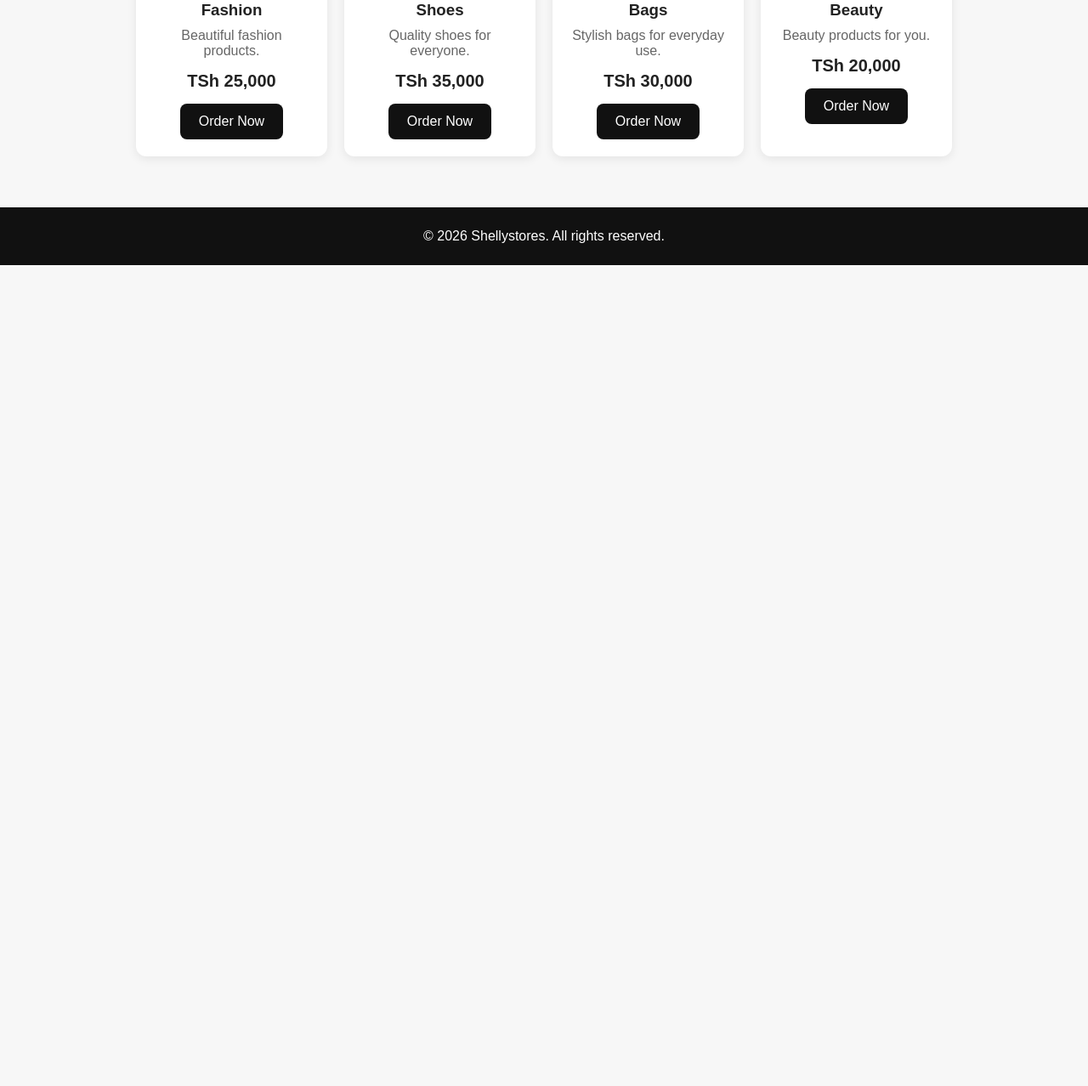
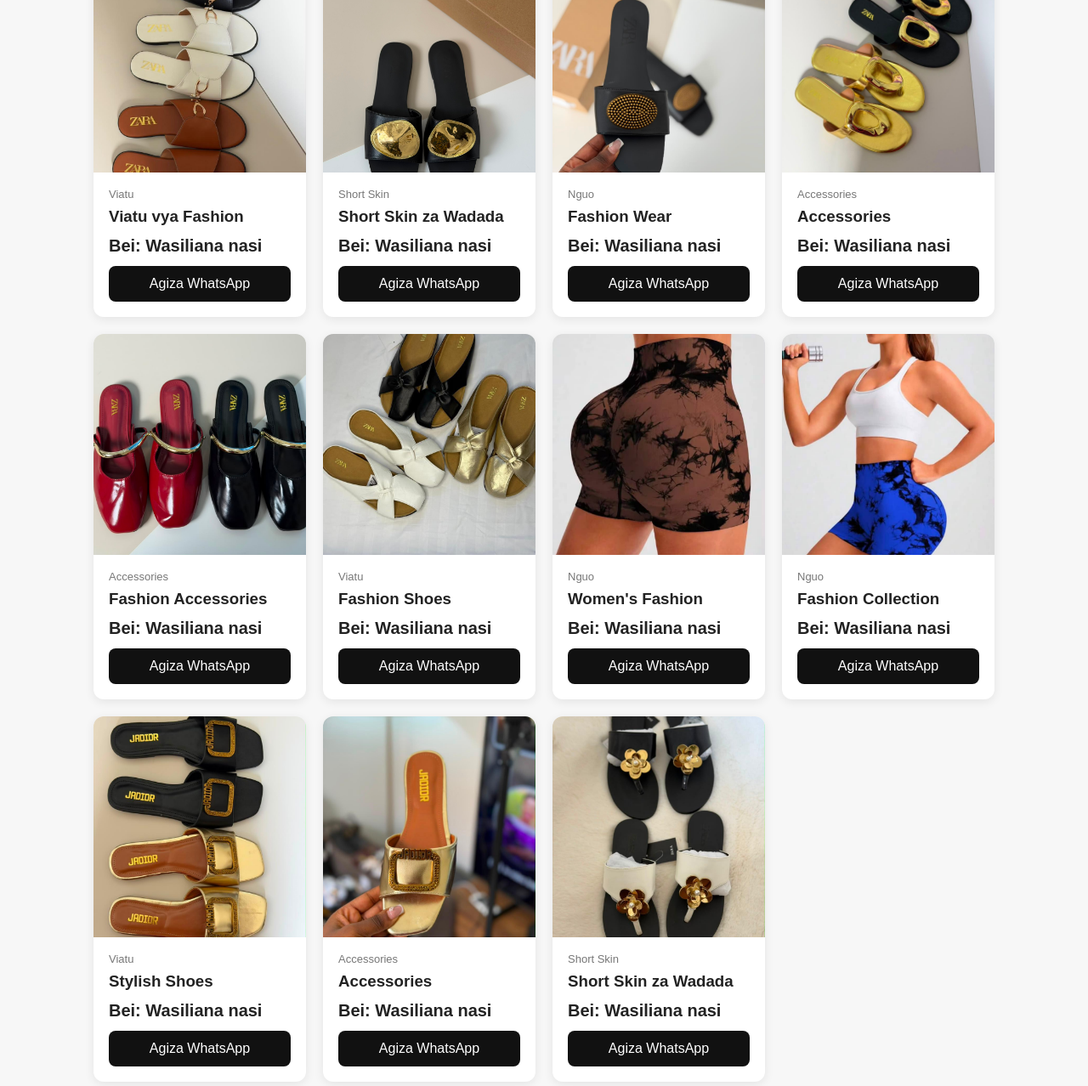
Before and after one commit to shelomith382-prog/Shellystores, a plain HTML site: page index.html in a window 1280 px wide. Shown: the part 447-1725 px from the top of the page at 85% size. Before the commit the page ends 800 px from the top, so only its background shows below. Drawn offline with Linux system fonts and the light colour scheme.

Commit message:
Update index.html

```diff
--- a/index.html
+++ b/index.html
@@ -1,116 +1,171 @@
 <!DOCTYPE html>
-<html lang="en">
+<html lang="sw">
 <head>
 <meta charset="UTF-8">
 <meta name="viewport" content="width=device-width, initial-scale=1.0">
-  <title>Shellystores</title>
+
+<title>Shellystores | Fashion Shop</title>
 
 <style>
-    * {
-      box-sizing: border-box;
-      margin: 0;
-      padding: 0;
+*{
+  box-sizing:border-box;
+  margin:0;
+  padding:0;
 }
 
-    body {
-      font-family: Arial, sans-serif;
-      background: #f7f7f7;
-      color: #222;
+body{
+  font-family:Arial,sans-serif;
+  background:#f7f7f7;
+  color:#222;
 }
 
-    header {
-      background: #111;
-      color: white;
-      padding: 20px;
-      text-align: center;
+header{
+  background:#111;
+  color:white;
+  padding:20px;
+  display:flex;
+  justify-content:space-between;
+  align-items:center;
 }
 
-    header h1 {
-      font-size: 30px;
+.logo{
+  font-size:26px;
+  font-weight:bold;
 }
 
-    header p {
-      margin-top: 8px;
-      color: #ddd;
+nav a{
+  color:white;
+  text-decoration:none;
+  margin:0 10px;
 }
 
-    .hero {
-      text-align: center;
-      padding: 45px 20px;
-      background: white;
+.cart{
+  background:white;
+  color:#111;
+  border:0;
+  padding:10px 15px;
+  border-radius:20px;
 }
 
-    .hero h2 {
-      font-size: 32px;
-      margin-bottom: 12px;
+.hero{
+  text-align:center;
+  padding:60px 20px;
+  background:white;
 }
 
-    .hero p {
-      font-size: 18px;
-      color: #666;
+.hero h1{
+  font-size:45px;
+  margin-bottom:15px;
 }
 
-    .products {
-      padding: 30px 20px;
-      max-width: 1000px;
-      margin: auto;
+.hero p{
+  color:#666;
+  font-size:18px;
 }
 
-    .products h2 {
-      text-align: center;
-      margin-bottom: 25px;
-      font-size: 28px;
+.products{
+  padding:40px 20px;
+  max-width:1100px;
+  margin:auto;
 }
 
-    .grid {
-      display: grid;
-      grid-template-columns: repeat(auto-fit, minmax(220px, 1fr));
-      gap: 20px;
+.products h2{
+  text-align:center;
+  font-size:32px;
+  margin-bottom:30px;
 }
 
-    .card {
-      background: white;
-      border-radius: 12px;
-      padding: 20px;
-      text-align: center;
-      box-shadow: 0 3px 12px rgba(0,0,0,0.08);
+.grid{
+  display:grid;
+  grid-template-columns:repeat(auto-fit,minmax(220px,1fr));
+  gap:20px;
 }
 
-    .card .icon {
-      font-size: 55px;
-      margin-bottom: 15px;
+.card{
+  background:white;
+  border-radius:12px;
+  overflow:hidden;
+  box-shadow:0 3px 12px rgba(0,0,0,.08);
 }
 
-    .card h3 {
-      margin-bottom: 10px;
+.card img{
+  width:100%;
+  height:260px;
+  object-fit:cover;
+  display:block;
 }
 
-    .card p {
-      color: #666;
-      margin-bottom: 15px;
+.info{
+  padding:18px;
 }
 
-    .price {
-      font-weight: bold;
-      font-size: 20px;
-      margin-bottom: 15px;
+.info h3{
+  margin-bottom:10px;
 }
 
-    .btn {
-      display: inline-block;
-      background: #111;
-      color: white;
-      text-decoration: none;
-      padding: 12px 22px;
-      border-radius: 8px;
+.category{
+  color:#777;
+  font-size:13px;
+  margin-bottom:8px;
 }
 
-    footer {
-      text-align: center;
-      background: #111;
-      color: white;
-      padding: 25px;
-      margin-top: 30px;
+.price{
+  font-size:20px;
+  font-weight:bold;
+  margin:12px 0;
+}
+
+.order{
+  display:block;
+  width:100%;
+  padding:12px;
+  background:#111;
+  color:white;
+  text-align:center;
+  text-decoration:none;
+  border-radius:8px;
+}
+
+.contact{
+  text-align:center;
+  background:#eee;
+  padding:50px 20px;
+}
+
+.whatsapp{
+  display:inline-block;
+  margin-top:15px;
+  background:#111;
+  color:white;
+  padding:14px 25px;
+  border-radius:30px;
+  text-decoration:none;
+}
+
+footer{
+  background:#111;
+  color:white;
+  text-align:center;
+  padding:25px;
+}
+
+@media(max-width:600px){
+  header{
+    flex-direction:column;
+    gap:15px;
+  }
+
+  nav{
+    display:none;
+  }
+
+  .hero h1{
+    font-size:36px;
+  }
+
+  .card img{
+    height:230px;
+  }
 }
 </style>
 </head>
@@ -118,57 +173,387 @@
 <body>
 
 <header>
-    <h1>🛍️ Shellystores</h1>
-    <p>Welcome to Shellystores</p>
+
+<div class="logo">
+Shellystores
+</div>
+
+<nav>
+<a href="#home">Home</a>
+<a href="#products">Bidhaa</a>
+<a href="#contact">Mawasiliano</a>
+</nav>
+
+<button class="cart">
+🛒 Kikapu
+</button>
+
 </header>
 
-  <section class="hero">
-    <h2>Shop With Us</h2>
-    <p>Discover quality products at affordable prices.</p>
+
+<section class="hero" id="home">
+
+<h1>Karibu Shellystores</h1>
+
+<p>
+Fashion nzuri kwa wanawake na wanaume.
+Nguo, viatu, saa na accessories.
+</p>
+
 </section>
 
-  <section class="products">
-    <h2>Our Products</h2>
+
+<section class="products" id="products">
+
+<h2>Bidhaa Zetu</h2>
 
 <div class="grid">
 
+
 <div class="card">
-        <div class="icon">👗</div>
-        <h3>Fashion</h3>
-        <p>Beautiful fashion products.</p>
-        <div class="price">TSh 25,000</div>
-        <a class="btn" href="https://wa.me/" target="_blank">Order Now</a>
+
+<img src="IMG-20260821-WA0221.jpg">
+
+<div class="info">
+
+<div class="category">
+Viatu
 </div>
 
-      <div class="card">
-        <div class="icon">👟</div>
-        <h3>Shoes</h3>
-        <p>Quality shoes for everyone.</p>
-        <div class="price">TSh 35,000</div>
-        <a class="btn" href="https://wa.me/" target="_blank">Order Now</a>
+<h3>Viatu vya Fashion</h3>
+
+<div class="price">
+Bei: Wasiliana nasi
 </div>
 
-      <div class="card">
-        <div class="icon">👜</div>
-        <h3>Bags</h3>
-        <p>Stylish bags for everyday use.</p>
-        <div class="price">TSh 30,000</div>
-        <a class="btn" href="https://wa.me/" target="_blank">Order Now</a>
+<a class="order"
+href="https://wa.me/255755889702?text=Habari%20Shellystores,%20nahitaji%20kuagiza%20viatu."
+target="_blank">
+
+Agiza WhatsApp
+
+</a>
+
+</div>
 </div>
 
+
+
 <div class="card">
-        <div class="icon">💄</div>
-        <h3>Beauty</h3>
-        <p>Beauty products for you.</p>
-        <div class="price">TSh 20,000</div>
-        <a class="btn" href="https://wa.me/" target="_blank">Order Now</a>
+
+<img src="IMG-20260823-WA0222.jpg">
+
+<div class="info">
+
+<div class="category">
+Short Skin
 </div>
+
+<h3>Short Skin za Wadada</h3>
+
+<div class="price">
+Bei: Wasiliana nasi
+</div>
+
+<a class="order"
+href="https://wa.me/255755889702?text=Habari%20Shellystores,%20nahitaji%20kuagiza%20Short%20Skin."
+target="_blank">
+
+Agiza WhatsApp
+
+</a>
+
+</div>
+</div>
+
+
+
+<div class="card">
+
+<img src="IMG-20260823-WA0207.jpg">
+
+<div class="info">
+
+<div class="category">
+Nguo
+</div>
+
+<h3>Fashion Wear</h3>
+
+<div class="price">
+Bei: Wasiliana nasi
+</div>
+
+<a class="order"
+href="https://wa.me/255755889702?text=Habari%20Shellystores,%20nahitaji%20kuagiza%20nguo."
+target="_blank">
+
+Agiza WhatsApp
+
+</a>
+
+</div>
+</div>
+
+
+
+<div class="card">
+
+<img src="IMG-20260821-WA0092.jpg">
+
+<div class="info">
+
+<div class="category">
+Accessories
+</div>
+
+<h3>Accessories</h3>
+
+<div class="price">
+Bei: Wasiliana nasi
+</div>
+
+<a class="order"
+href="https://wa.me/255755889702?text=Habari%20Shellystores,%20nahitaji%20kuagiza%20accessories."
+target="_blank">
+
+Agiza WhatsApp
+
+</a>
+
+</div>
+</div>
+
+
+
+<div class="card">
+
+<img src="IMG-20260823-WA0320.jpg">
+
+<div class="info">
+
+<div class="category">
+Accessories
+</div>
+
+<h3>Fashion Accessories</h3>
+
+<div class="price">
+Bei: Wasiliana nasi
+</div>
+
+<a class="order"
+href="https://wa.me/255755889702?text=Habari%20Shellystores,%20nahitaji%20kuagiza%20accessories."
+target="_blank">
+
+Agiza WhatsApp
+
+</a>
+
+</div>
+</div>
+
+
+
+<div class="card">
+
+<img src="IMG-20260821-WA0104.jpg">
+
+<div class="info">
+
+<div class="category">
+Viatu
+</div>
+
+<h3>Fashion Shoes</h3>
+
+<div class="price">
+Bei: Wasiliana nasi
+</div>
+
+<a class="order"
+href="https://wa.me/255755889702?text=Habari%20Shellystores,%20nahitaji%20kuagiza%20viatu."
+target="_blank">
+
+Agiza WhatsApp
+
+</a>
+
+</div>
+</div>
+
+
+
+<div class="card">
+
+<img src="IMG-20260824-WA0101.jpg">
+
+<div class="info">
+
+<div class="category">
+Nguo
+</div>
+
+<h3>Women's Fashion</h3>
+
+<div class="price">
+Bei: Wasiliana nasi
+</div>
+
+<a class="order"
+href="https://wa.me/255755889702?text=Habari%20Shellystores,%20nahitaji%20kuagiza%20nguo."
+target="_blank">
+
+Agiza WhatsApp
+
+</a>
+
+</div>
+</div>
+
+
+
+<div class="card">
+
+<img src="IMG-20260824-WA0100.jpg">
+
+<div class="info">
+
+<div class="category">
+Nguo
+</div>
+
+<h3>Fashion Collection</h3>
+
+<div class="price">
+Bei: Wasiliana nasi
+</div>
+
+<a class="order"
+href="https://wa.me/255755889702?text=Habari%20Shellystores,%20nahitaji%20kuagiza%20nguo."
+target="_blank">
+
+Agiza WhatsApp
+
+</a>
+
+</div>
+</div>
+
+
+
+<div class="card">
+
+<img src="IMG-20260828-WA0024.jpg">
+
+<div class="info">
+
+<div class="category">
+Viatu
+</div>
+
+<h3>Stylish Shoes</h3>
+
+<div class="price">
+Bei: Wasiliana nasi
+</div>
+
+<a class="order"
+href="https://wa.me/255755889702?text=Habari%20Shellystores,%20nahitaji%20kuagiza%20viatu."
+target="_blank">
+
+Agiza WhatsApp
+
+</a>
+
+</div>
+</div>
+
+
+
+<div class="card">
+
+<img src="IMG-20260828-WA0022.jpg">
+
+<div class="info">
+
+<div class="category">
+Accessories
+</div>
+
+<h3>Accessories</h3>
+
+<div class="price">
+Bei: Wasiliana nasi
+</div>
+
+<a class="order"
+href="https://wa.me/255755889702?text=Habari%20Shellystores,%20nahitaji%20kuagiza%20accessories."
+target="_blank">
+
+Agiza WhatsApp
+
+</a>
+
+</div>
+</div>
+
+
+
+<div class="card">
+
+<img src="IMG-20260826-WA0097.jpg">
+
+<div class="info">
+
+<div class="category">
+Short Skin
+</div>
+
+<h3>Short Skin za Wadada</h3>
+
+<div class="price">
+Bei: Wasiliana nasi
+</div>
+
+<a class="order"
+href="https://wa.me/255755889702?text=Habari%20Shellystores,%20nahitaji%20kuagiza%20Short%20Skin."
+target="_blank">
+
+Agiza WhatsApp
+
+</a>
+
+</div>
+</div>
+
 
 </div>
 </section>
 
+
+<section class="contact" id="contact">
+
+<h2>Wasiliana na Shellystores</h2>
+
+<p>Kwa oda, bei na maelezo zaidi.</p>
+
+<a
+class="whatsapp"
+href="https://wa.me/255755889702?text=Habari%20Shellystores,%20naomba%20kujua%20kuhusu%20bidhaa."
+target="_blank">
+
+💬 Tuma ujumbe WhatsApp
+
+</a>
+
+</section>
+
+
 <footer>
-    <p>© 2026 Shellystores. All rights reserved.</p>
+
+© 2026 Shellystores — Fashion & Accessories
+
 </footer>
 
 </body>
```
Lines whose indentation alone changed are shown as unchanged.
